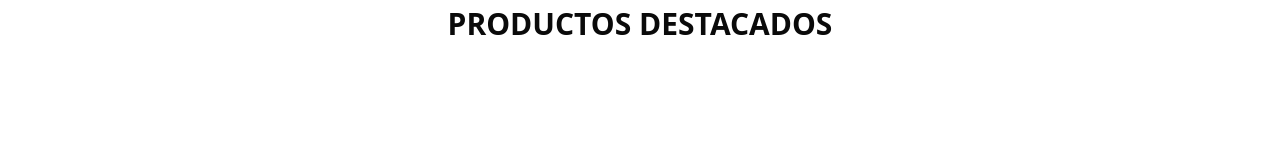
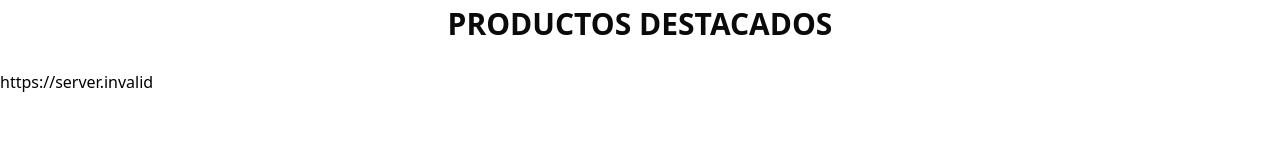
Before and after one commit to Malvare22/DinastiaShoes, a Next.js app: page / in a window 1280 px wide. Shown: the part 162-322 px from the top of the page. Built offline with nearby package versions, Linux system fonts and the light colour scheme; no server answers.

Commit message:
Update page.js

```diff
--- a/app/page.js
+++ b/app/page.js
@@ -29,6 +29,7 @@ export default function Home() {
       <h1 className="text-black text-center font-sans text-3xl my-7 font-semibold">
         PRODUCTOS DESTACADOS
       </h1>
+    <h1>{process.env.NEXT_PUBLIC_URL_BACKEND}</h1>
       {/* <HomeCardsGroup></HomeCardsGroup> */}
     </>
   );
```
